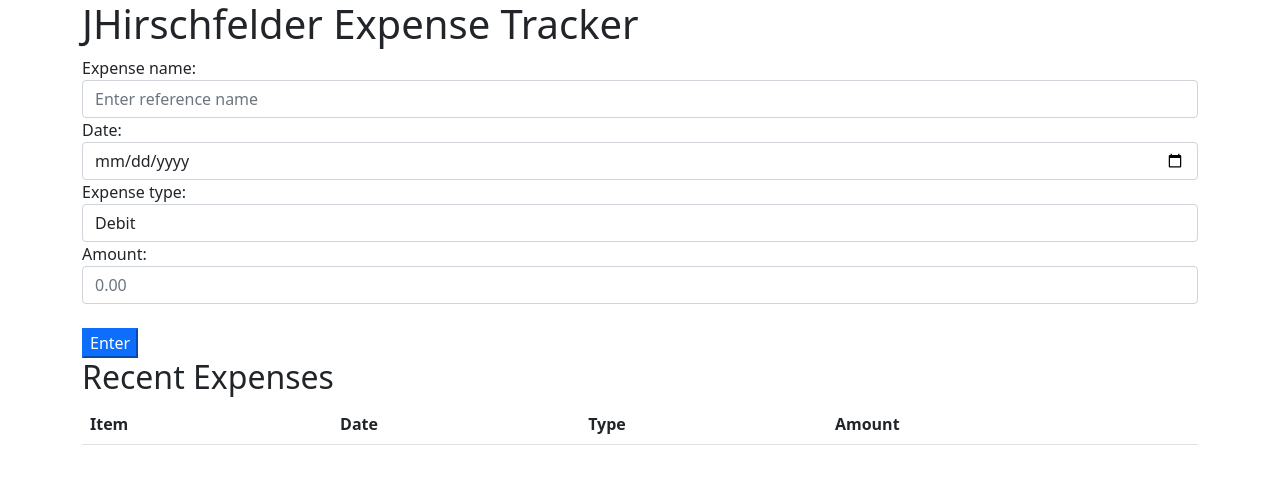
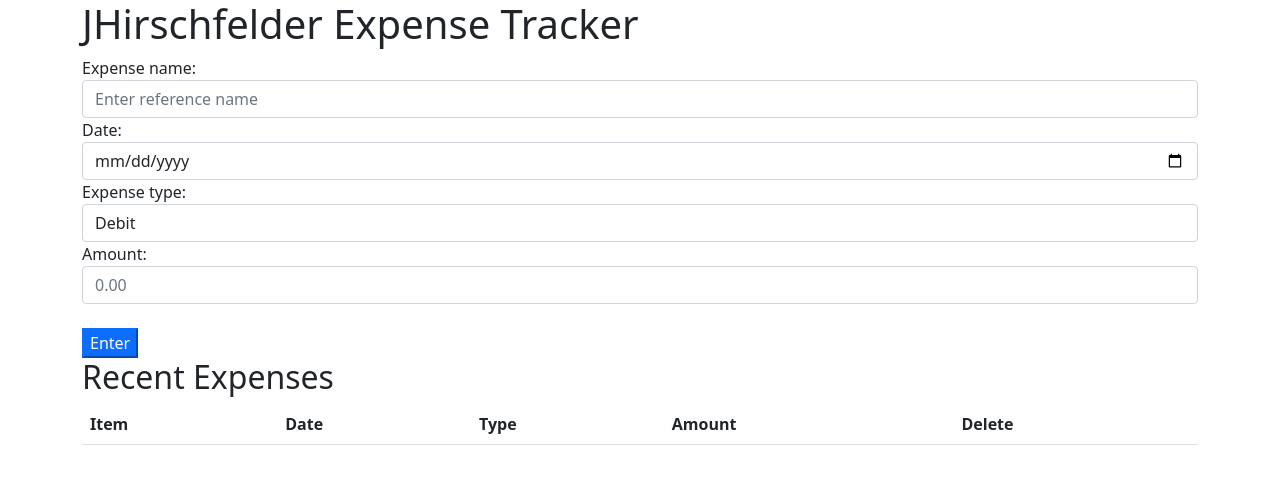
Before and after one commit to JHirschfelder/Expense-tracker-app, a React (Create React App) app: page / in a window 1280 px wide. Shown: the top 484 px of the page. Built offline with nearby package versions, Linux system fonts and the light colour scheme.

Commit message:
backup for npm error ENOENT fix attempt

```diff
--- a/src/Components/DataEntry.js
+++ b/src/Components/DataEntry.js
@@ -1,6 +1,7 @@
 import React from 'react'
 import RenderTable from "./RenderTable"
 import update from 'react-addons-update';
+import { Alert } from 'bootstrap';
 
 /*
 Task list:
@@ -50,7 +51,7 @@ class DataEntry extends React.Component {
     }
 
     this.setState((prevState) => {
-      return { expenseArray: [...prevState.expenseArray, this.state.input]
+      return { expenseArray: [this.state.input, ...prevState.expenseArray]
       }
     })
 
@@ -68,8 +69,14 @@ class DataEntry extends React.Component {
           date: "",
           type: "Debit",
           amount: "",
+          delete: <button>X</button>,
         } })
    }
+
+   handleDelete = expenseId => {
+    const expenses = this.state.expenseArray.filter(expense => expense.id !== expenseId);
+    this.setState({ expenseArray: expenses });
+  };
 
 
   render() {
@@ -128,7 +135,10 @@ class DataEntry extends React.Component {
 
       <h2>Recent Expenses</h2>
 
-      <RenderTable expense={this.state.expenseArray}/>
+      <RenderTable
+        expense={this.state.expenseArray}
+        handleDelete={this.handleDelete}
+      />
 
     </>
     )
--- a/src/Components/RenderTable.js
+++ b/src/Components/RenderTable.js
@@ -2,11 +2,10 @@ import React from 'react'
 
 class RenderTable extends React.Component {
 
-
   render() {
 
     const ExpenseComponents = this.props.expense.map(expense =>
-      <ExpenseLine key={expense.id} name={expense.name} date={expense.date} type={expense.type} amount={expense.amount}/>)
+      <ExpenseLine key={expense.id} name={expense.name} date={expense.date} type={expense.type} amount={expense.amount} onDelete={this.props.handleDelete}/>)
 
     return (
         <table className="table">
@@ -16,6 +15,7 @@ class RenderTable extends React.Component {
                 <th>Date</th>
                 <th>Type</th>
                 <th>Amount</th>
+                <th>Delete</th>
             </tr>
           </thead>
           <tbody>
@@ -35,6 +35,9 @@ class ExpenseLine extends React.Component {
           <td>{this.props.date}</td>
           <td>{this.props.type}</td>
           <td>${this.props.amount}</td>
+          <td><button
+              onClick={() => this.props.onDelete(this.props.expense.id)}
+            >X</button></td>
       </tr>
     )
   }
```
